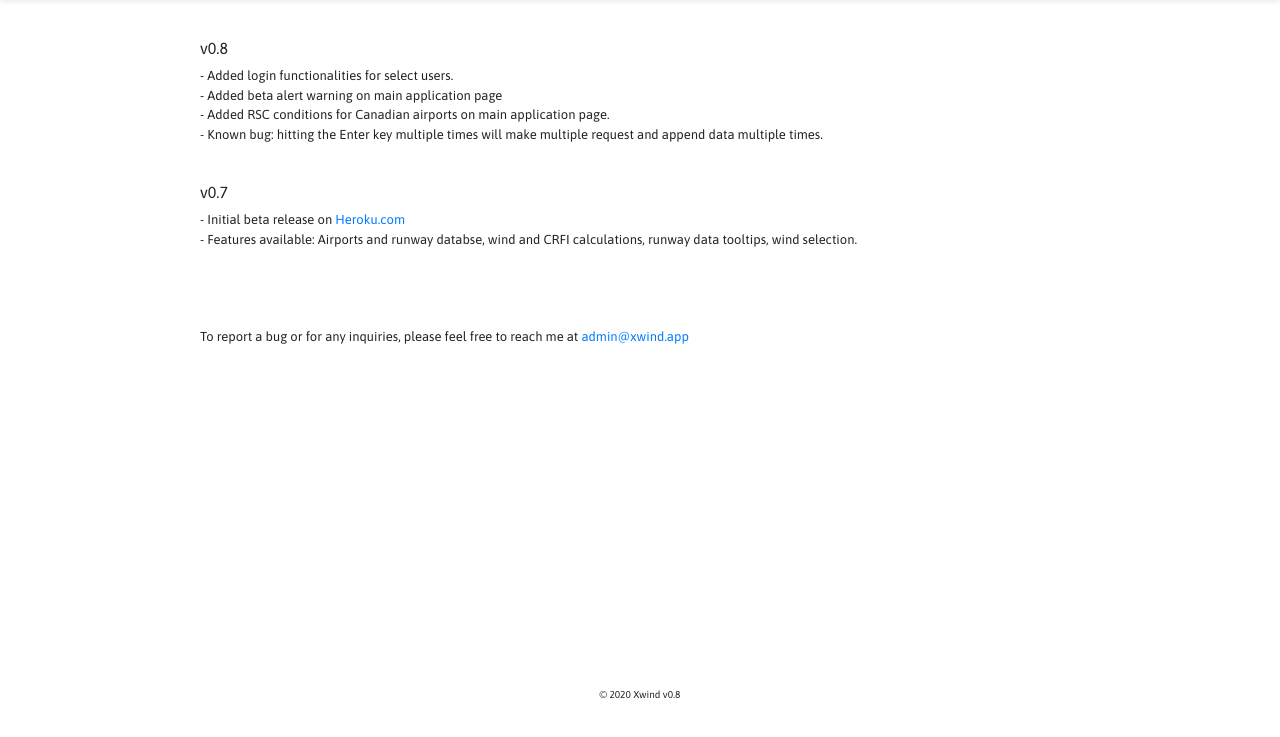
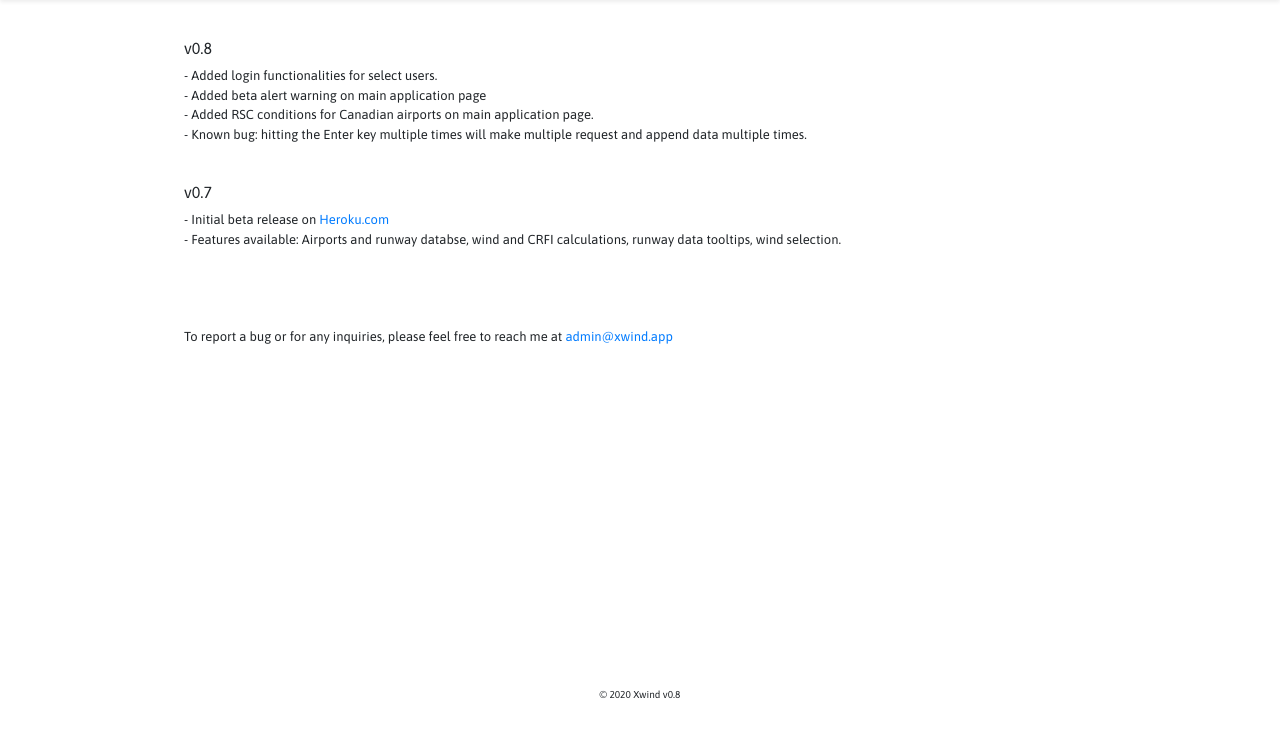
Before and after one commit to yyqyu/xwind, a Flask app: page /about in a window 1280 px wide. Shown: the part 63-800 px from the top of the page. Run offline with Flask 2, Linux system fonts and the light colour scheme; some libraries are stand-ins or nearby versions.

Commit message:
Bug fix CRFI

```diff
--- a/static/css/style.css
+++ b/static/css/style.css
@@ -147,7 +147,7 @@ mark {
 }
 
 #about {
-    padding: 0em 10em;
+    padding: 0 10%;
     font-size: small;
 }
 
```
